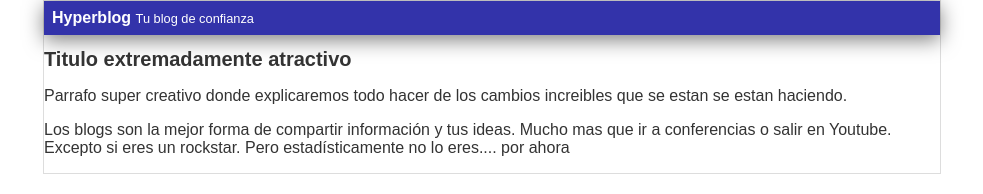
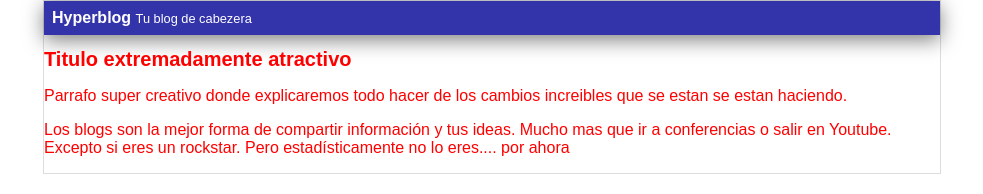
Before and after one commit to Leonardo-Cortez/Hyperblog, a plain HTML site: page index.html in a window 1280 px wide. Shown: the whole page, without its empty margins (148-1131 px from the left). Drawn offline with Linux system fonts and the light colour scheme.

Commit message:
Modifique la cabecera y el color del texto

```diff
--- a/CSS/estilos.css
+++ b/CSS/estilos.css
@@ -1,5 +1,5 @@
 body{
-    color: #333;
+    color: red;
     text-align: center;
     font-family: "Arial";
     font-size: 16px;
--- a/index.html
+++ b/index.html
@@ -9,7 +9,7 @@
         <div id="cabecera">
             Hyperblog
             <span id="tagline">Tu blog de
-                confianza</span>
+                cabezera</span>
         </div>
         <div id="post">
             <h1>Titulo extremadamente atractivo </h1>
```
